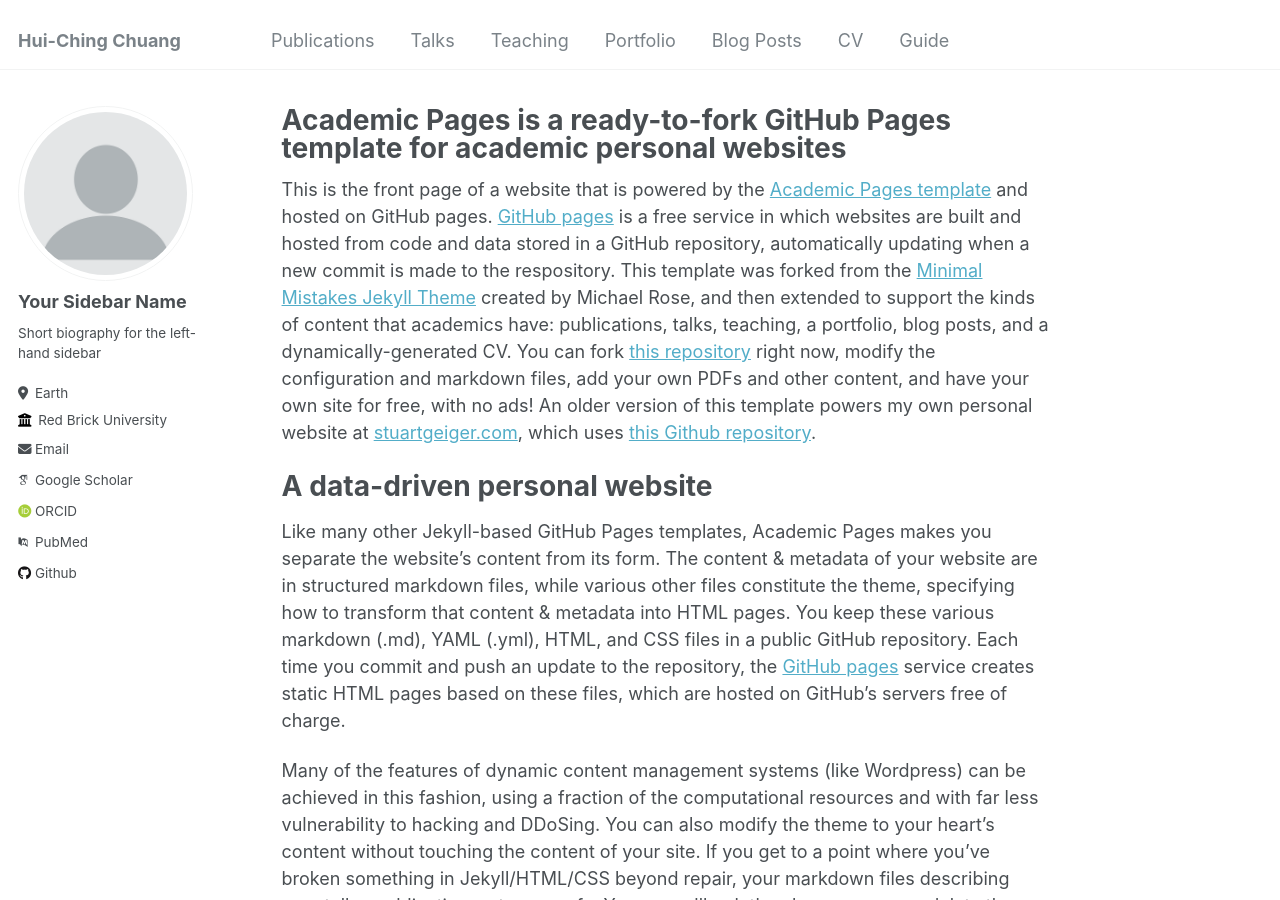
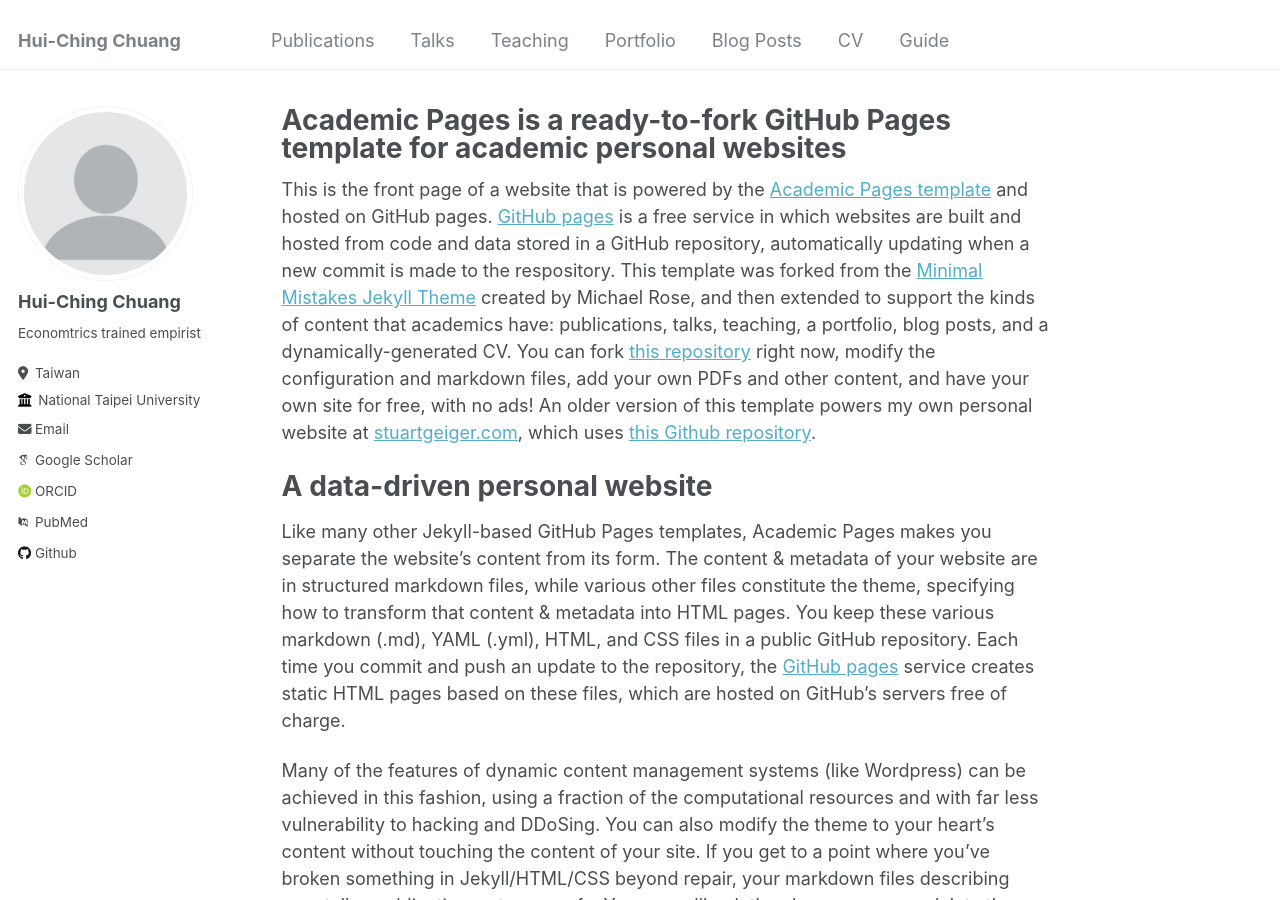
Before and after one commit to hcchuang/hcchuang.github.io, a Jekyll site: the page built from _pages/about.md, in a window 1280 px wide and 900 px high. Built offline with Jekyll 4.4.1, drawn with Linux system fonts in a browser that asks for light colours; some web fonts are replaced.

Commit message:
Update _config.yml

```diff
--- a/_config.yml
+++ b/_config.yml
@@ -22,28 +22,28 @@ repository               : "academicpages/academicpages.github.io"
 author:
   # Biographic information
   avatar           : "profile.png"
-  name             : "Your Sidebar Name"
+  name             : "Hui-Ching Chuang"
   pronouns         : # example: "she/her"
-  bio              : "Short biography for the left-hand sidebar"
-  location         : "Earth"
-  employer         : "Red Brick University"
+  bio              : "Economtrics trained empirist"
+  location         : "Taiwan"
+  employer         : "National Taipei University"
   uri              : # URL
-  email            : "none@example.org"
+  email            : "hcchuang@gm.ntpu.edu.tw"
 
   # Academic websites
   arxiv            : # URL - Update with the correct link to your profile
-  googlescholar    : "https://scholar.google.com/citations?user=PS_CX0AAAAAJ"
+  googlescholar    : "https://scholar.google.com/citations?user=oT-_gP0AAAAJ&hl=zh-TW"
   impactstory      : # URL
-  orcid            : "http://orcid.org/yourorcidurl"
+  orcid            : "https://orcid.org/my-orcid?orcid=0000-0001-8704-7036"
   semantic         : # URL
-  pubmed           : "https://www.ncbi.nlm.nih.gov/pubmed/?term=john+snow"
+  pubmed           : "https://www.researchgate.net/profile/Hui-Ching-Chuang"
   researchgate     : # URL
 
   # Repositories and software development
   bitbucket        : # Username - Update with your username on the site
   codepen          : # Username
   dribbble         : # Username
-  github           : "academicpages"
+  github           : "hcchuang"
   kaggle           : # Username
   stackoverflow    : # User number or user number and name (i.e., use "1" or "1/jeff-atwood")
 
```
